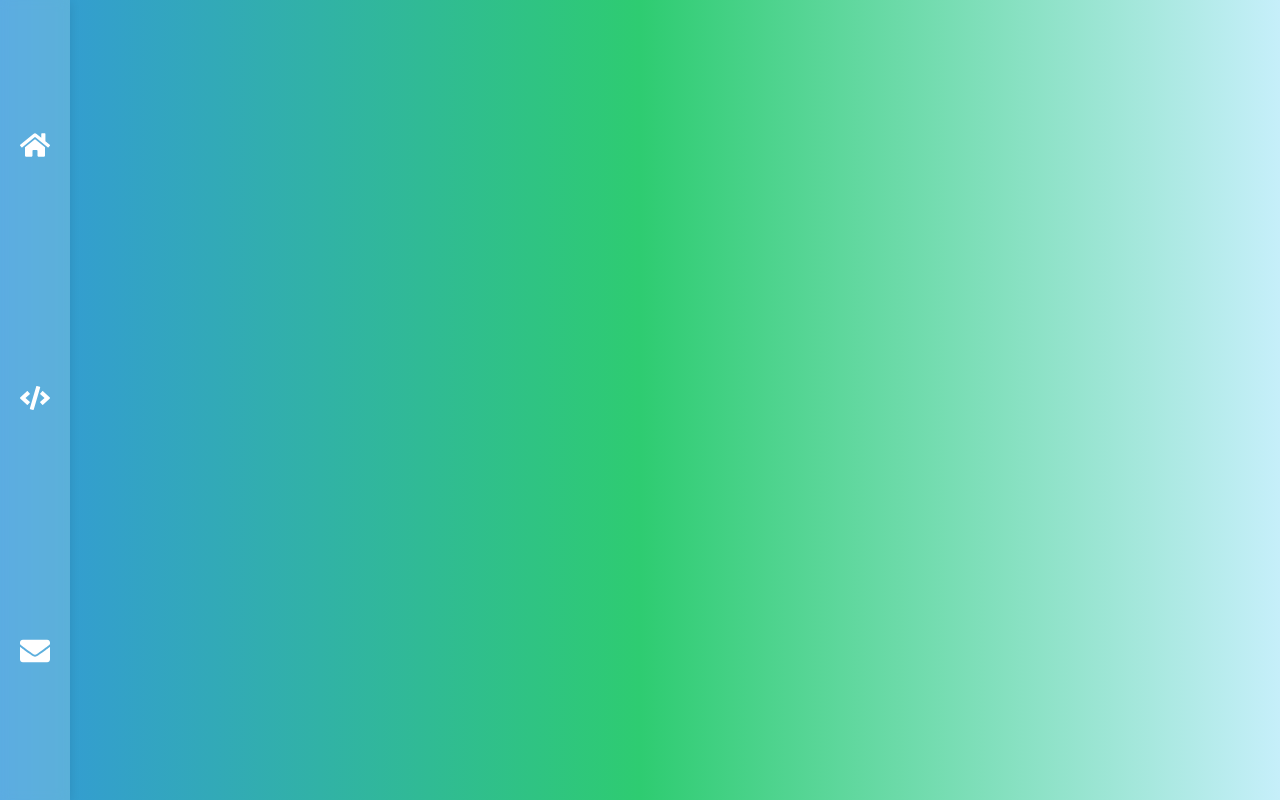
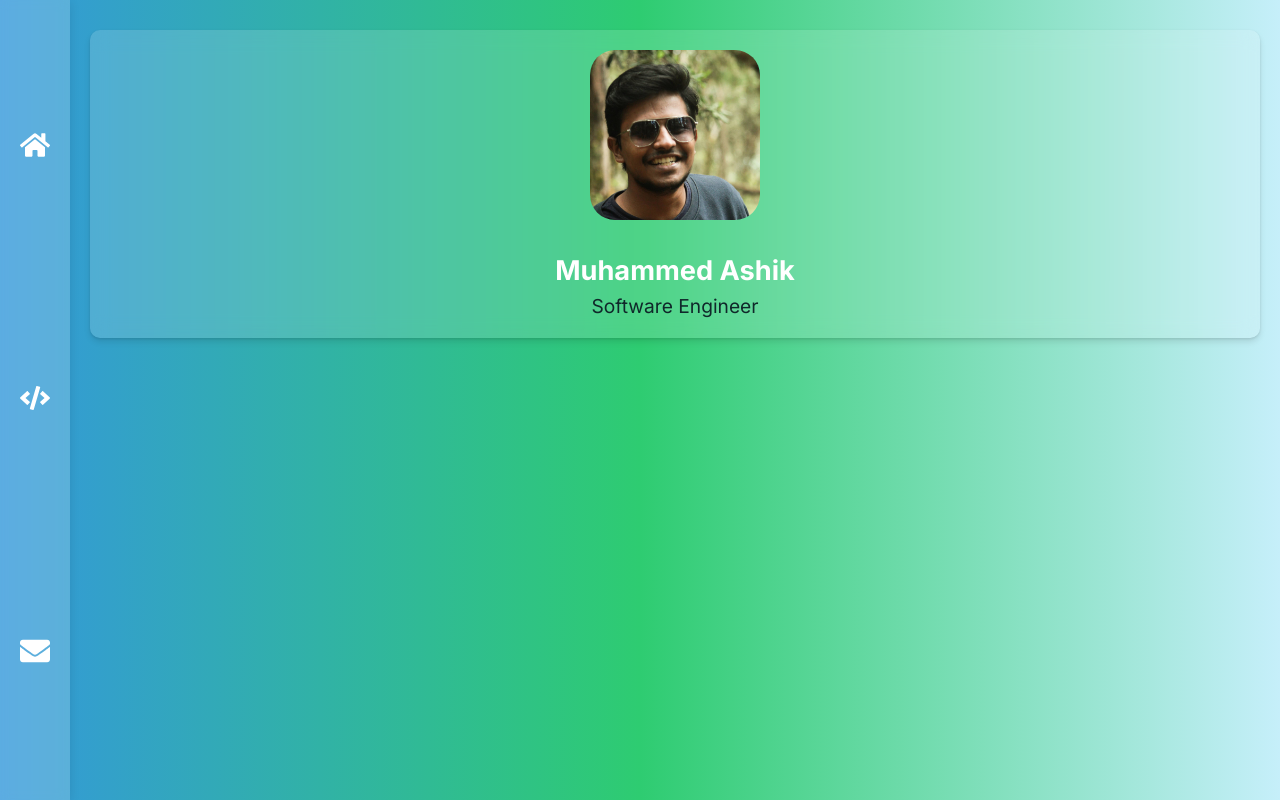
Before and after one commit to ashikpnc/profile-app, a Next.js app: page / in a window 1280 px wide. Built offline with nearby package versions, Linux system fonts and the light colour scheme.

Commit message:
profile card

```diff
--- a/src/app/globals.scss
+++ b/src/app/globals.scss
@@ -3,6 +3,14 @@
   padding: 0;
   margin: 0;
 }
+
+/* Include Montserrat from Google Fonts */
+@import url('https://fonts.googleapis.com/css2?family=Montserrat:wght@400;700&display=swap');
+
+/* Apply Montserrat to your desired elements */
+
+
+
 
 /* Light theme styles */
 :root {
@@ -39,6 +47,7 @@ $accent-color: #c6effa;
 // Apply the colorful background to the body
 body {
   @include colorful-background;
+  font-family: 'Montserrat', sans-serif;
 }
 
 // Feel free to add more styles for other elements in your application
--- a/src/app/page.module.scss
+++ b/src/app/page.module.scss
@@ -1,3 +1,4 @@
 .main {
   grid-area: main;
+  padding: 30px 20px;;
 }
--- a/src/app/page.tsx
+++ b/src/app/page.tsx
@@ -5,6 +5,7 @@ import ProfileCard from "@/components/ProfileCard";
 export default function Home() {
   return (
     <main className={styles.main}>
+      <ProfileCard/>
     </main>
   );
 }
--- a/src/components/ProfileCard/index.tsx
+++ b/src/components/ProfileCard/index.tsx
@@ -1,5 +1,7 @@
 import React from "react";
 import "./styles.scss";
+import Image from "next/image";
+import profilePic from "@/assets/profile-pic.jpg"
 
 type Props = {};
 
@@ -8,7 +10,7 @@ const ProfileCard = (props: Props) => {
     <div className="profile-card">
       <div className="profile-picture-container">
         {/* Replace the image source with your actual profile picture */}
-        <img src="your-profile-picture-url.jpg" alt="Profile" />
+        <Image  src={profilePic} alt="Profile"  />
       </div>
       <div className="profile-info">
         <h2 className="name">Muhammed Ashik</h2>
--- a/src/components/ProfileCard/styles.scss
+++ b/src/components/ProfileCard/styles.scss
@@ -12,19 +12,18 @@
     box-shadow: 0 4px 6px rgba(0, 0, 0, 0.1), 0 1px 3px rgba(0, 0, 0, 0.1);
 
     .profile-picture-container {
-        width: 100px;
+        width: 170px;
         /* Adjust the size of the profile picture container */
-        height: 100px;
         /* Adjust the size of the profile picture container */
         overflow: hidden;
-        border-radius: 50%;
-        margin-bottom: 10px;
+        // border-radius: 10px;
+        margin-bottom: 30px;
 
         img {
             width: 100%;
             height: 100%;
             object-fit: cover;
-            border-radius: 50%;
+            border-radius: 25px;
         }
     }
 
@@ -32,14 +31,15 @@
         text-align: center;
 
         .name {
-            font-size: 1.5rem;
-            margin-bottom: 5px;
+            font-size: 1.7rem;
+            margin-bottom: 7px;
+            color: white;
         }
 
         .profession {
-            color: #7f8c8d;
+            color: #10282a;
             /* Light Gray for the profession */
-            font-size: 1rem;
+            font-size: 1.2rem;
         }
     }
 }
```
Also changed, not shown: src/assets/profile-pic.jpg (added).
